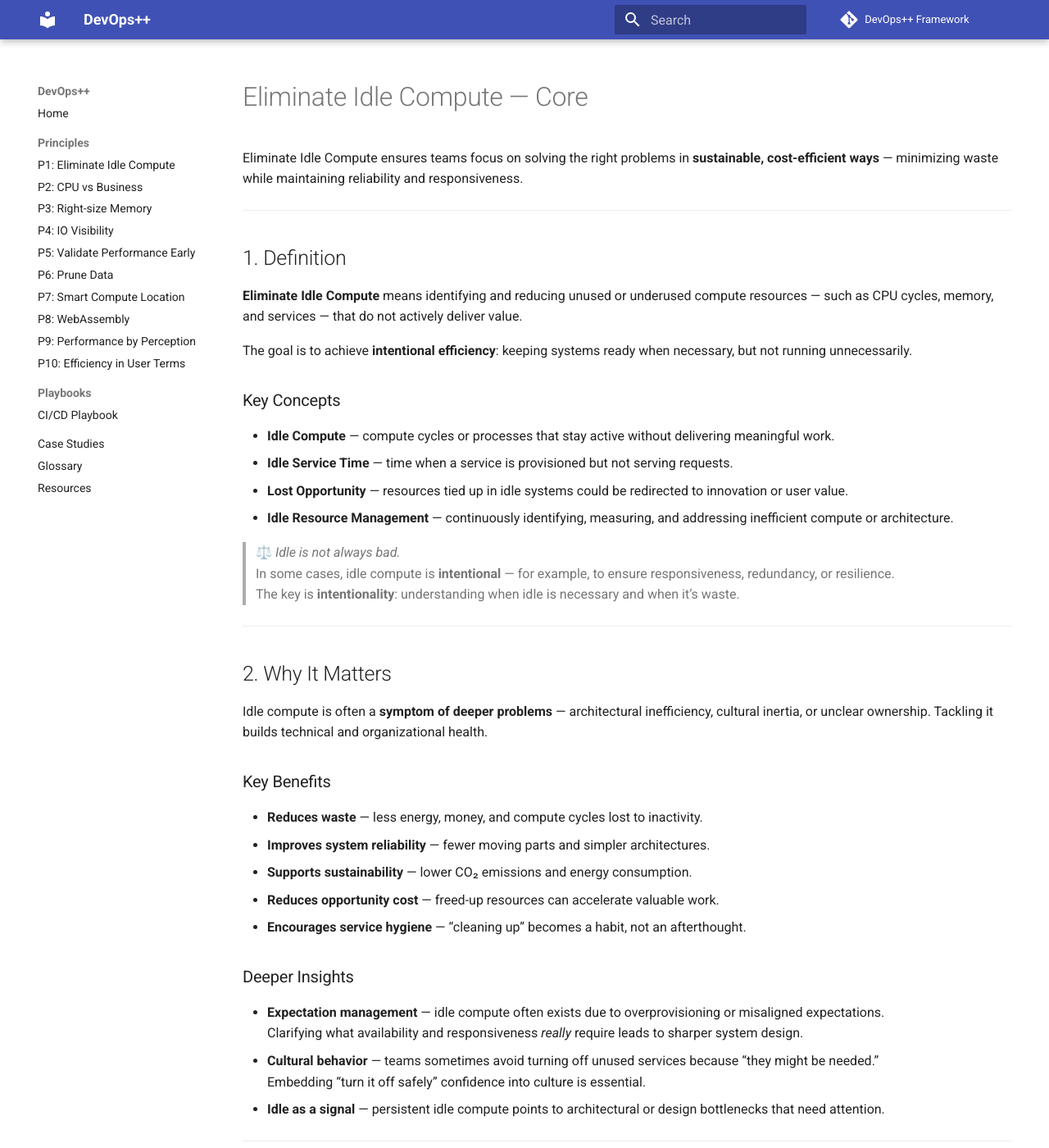
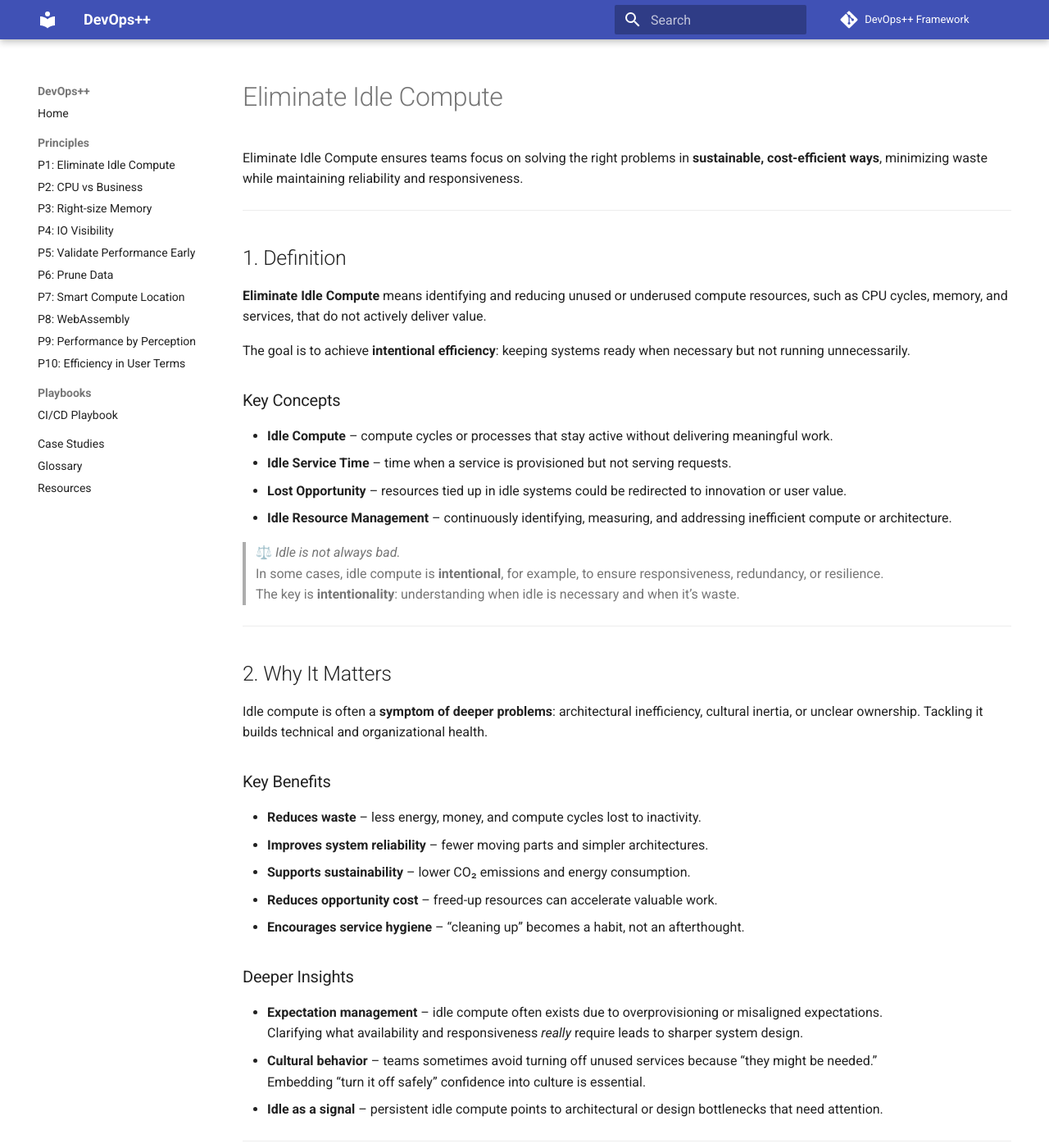
Before and after one commit to HighTech-Innovators/devops-plusplus, an MkDocs documentation site: the page built from docs/principles/P1-eliminate-idle-compute/core.md, in a window 1280 px wide and 1400 px high. Shown: the whole window at 82% size. Built offline with MkDocs 1.6.1 and Material for MkDocs 9.7.7, drawn with Linux system fonts in a browser that asks for light colours; comment, search, counter and statistics services are not loaded; some of the changed text lies outside the part shown.

Commit message:
Format verbeteringen

```diff
--- a/docs/principles/P1-eliminate-idle-compute/core.md
+++ b/docs/principles/P1-eliminate-idle-compute/core.md
@@ -1,44 +1,44 @@
-# Eliminate Idle Compute — Core
+# Eliminate Idle Compute
 
-Eliminate Idle Compute ensures teams focus on solving the right problems in **sustainable, cost-efficient ways** — minimizing waste while maintaining reliability and responsiveness.
+Eliminate Idle Compute ensures teams focus on solving the right problems in **sustainable, cost-efficient ways**, minimizing waste while maintaining reliability and responsiveness.
 
 ---
 
 ## 1. Definition
 
-**Eliminate Idle Compute** means identifying and reducing unused or underused compute resources — such as CPU cycles, memory, and services — that do not actively deliver value.
+**Eliminate Idle Compute** means identifying and reducing unused or underused compute resources, such as CPU cycles, memory, and services, that do not actively deliver value.
 
-The goal is to achieve **intentional efficiency**: keeping systems ready when necessary, but not running unnecessarily.
+The goal is to achieve **intentional efficiency**: keeping systems ready when necessary but not running unnecessarily.
 
 ### Key Concepts
-- **Idle Compute** — compute cycles or processes that stay active without delivering meaningful work.
-- **Idle Service Time** — time when a service is provisioned but not serving requests.
-- **Lost Opportunity** — resources tied up in idle systems could be redirected to innovation or user value.
-- **Idle Resource Management** — continuously identifying, measuring, and addressing inefficient compute or architecture.
+- **Idle Compute** – compute cycles or processes that stay active without delivering meaningful work.
+- **Idle Service Time** – time when a service is provisioned but not serving requests.
+- **Lost Opportunity** – resources tied up in idle systems could be redirected to innovation or user value.
+- **Idle Resource Management** – continuously identifying, measuring, and addressing inefficient compute or architecture.
 
 > ⚖️ *Idle is not always bad.*
-> In some cases, idle compute is **intentional** — for example, to ensure responsiveness, redundancy, or resilience.
+> In some cases, idle compute is **intentional**, for example, to ensure responsiveness, redundancy, or resilience.
 > The key is **intentionality**: understanding when idle is necessary and when it’s waste.
 
 ---
 
 ## 2. Why It Matters
 
-Idle compute is often a **symptom of deeper problems** — architectural inefficiency, cultural inertia, or unclear ownership. Tackling it builds technical and organizational health.
+Idle compute is often a **symptom of deeper problems**: architectural inefficiency, cultural inertia, or unclear ownership. Tackling it builds technical and organizational health.
 
 ### Key Benefits
-- **Reduces waste** — less energy, money, and compute cycles lost to inactivity.
-- **Improves system reliability** — fewer moving parts and simpler architectures.
-- **Supports sustainability** — lower CO₂ emissions and energy consumption.
-- **Reduces opportunity cost** — freed-up resources can accelerate valuable work.
-- **Encourages service hygiene** — “cleaning up” becomes a habit, not an afterthought.
+- **Reduces waste** – less energy, money, and compute cycles lost to inactivity.
+- **Improves system reliability** – fewer moving parts and simpler architectures.
+- **Supports sustainability** – lower CO₂ emissions and energy consumption.
+- **Reduces opportunity cost** – freed-up resources can accelerate valuable work.
+- **Encourages service hygiene** – “cleaning up” becomes a habit, not an afterthought.
 
 ### Deeper Insights
-- **Expectation management** — idle compute often exists due to overprovisioning or misaligned expectations.
+- **Expectation management** – idle compute often exists due to overprovisioning or misaligned expectations.
   Clarifying what availability and responsiveness *really* require leads to sharper system design.
-- **Cultural behavior** — teams sometimes avoid turning off unused services because “they might be needed.”
+- **Cultural behavior** – teams sometimes avoid turning off unused services because “they might be needed.”
   Embedding “turn it off safely” confidence into culture is essential.
-- **Idle as a signal** — persistent idle compute points to architectural or design bottlenecks that need attention.
+- **Idle as a signal** – persistent idle compute points to architectural or design bottlenecks that need attention.
 
 ---
 
@@ -78,14 +70,14 @@ Idle compute is often a **symptom of deeper problems** — architectural ineffic
 ## 4. Solution
 
 Reducing idle compute requires both **technical interventions** and **organizational discipline**.
-The aim: balance readiness with efficiency — systems that are *available when needed* but *quiet when not.*
+The aim: balance readiness with efficiency – systems that are *available when needed* but *quiet when not.*
 
 ### Core Strategies
 - **Scale to zero**
   Use infrastructure that automatically stops or pauses when inactive (serverless, containers, or dynamic compute).
 
 - **Schedule uptime**
-  For systems that cannot scale to zero, plan operational windows — e.g., only active during working hours or batch cycles.
+  For systems that cannot scale to zero, plan operational windows, e.g., only active during working hours or batch cycles.
 
 - **“Lightswitch ops” (confidence-based control)**
   Build enough confidence and observability that teams feel safe switching off services.
@@ -106,13 +98,13 @@ The aim: balance readiness with efficiency — systems that are *available when
 
 ### Architectural Moves
 - Convert legacy servers to **on-demand** or **event-driven** structures.
-- Merge small workloads — one efficient instance at 80% load is better than four at 20%.
+- Merge small workloads – one efficient instance at 80% load is better than four at 20%.
 - Eliminate redundant or duplicated services.
-- Regularly review “idle but safe” systems — they often hide larger design debt.
+- Regularly review “idle but safe” systems – they often hide larger design debt.
 
 ---
 
 ## Summary
 
-**Eliminate Idle Compute** is not just about saving cost — it’s about improving focus, sustainability, and architectural clarity.
+**Eliminate Idle Compute** is not just about saving cost, it’s about improving focus, sustainability, and architectural clarity.
 By removing unnecessary computation, teams gain speed, reduce friction, and build systems that are *smarter, cleaner, and more resilient*.
```
Also changed, not shown: other parts of docs/principles/P1-eliminate-idle-compute/core.md (+1 -9 lines).
